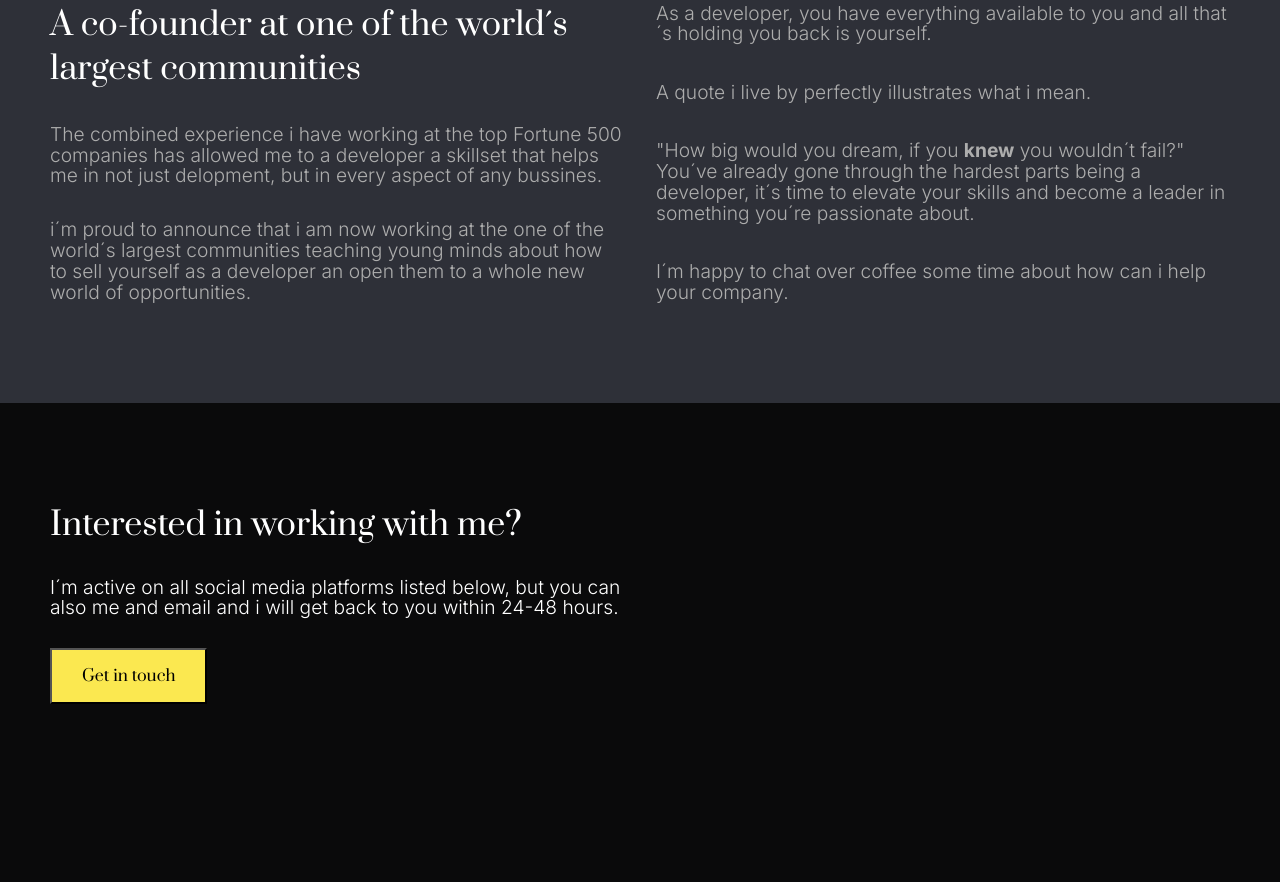
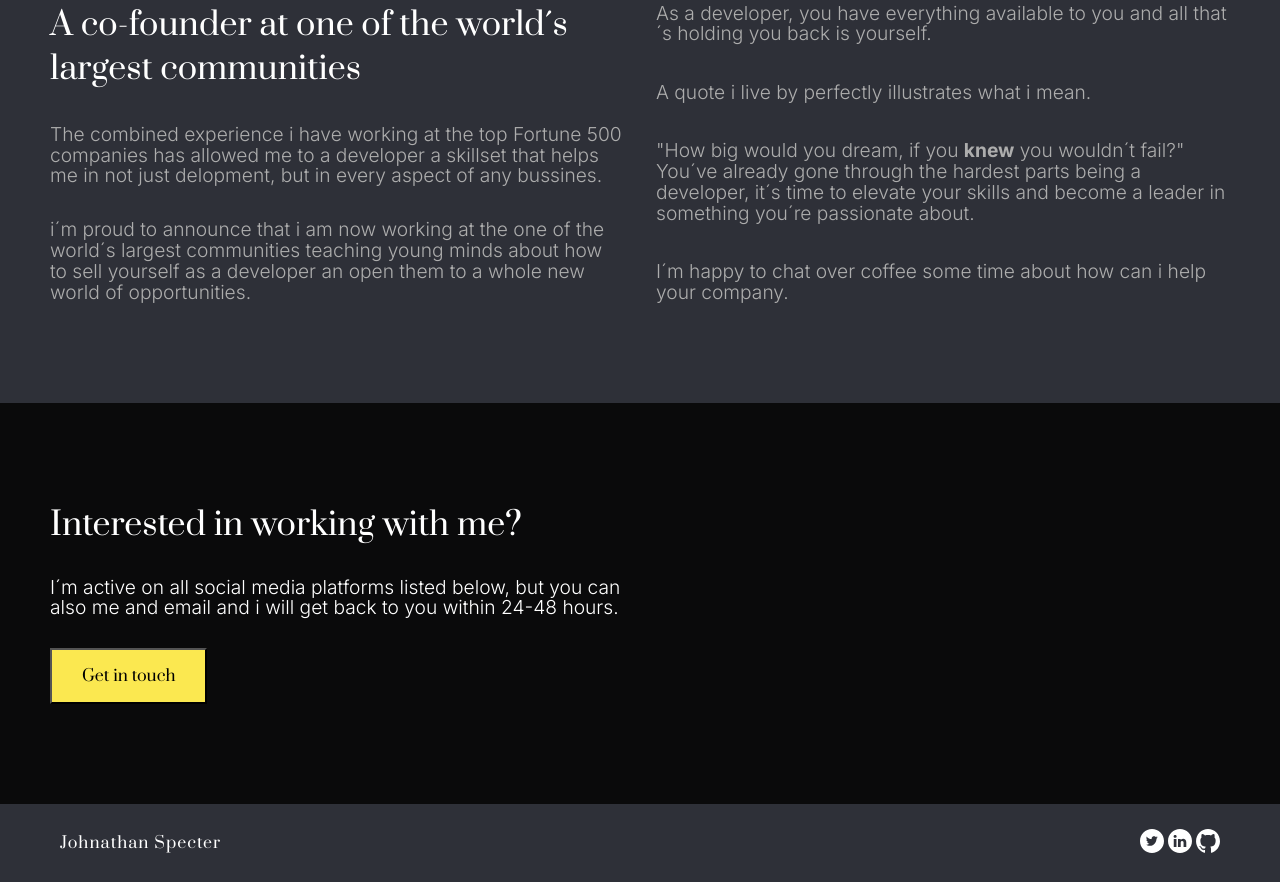
Before and after one commit to JosafatJimenezB/Web-Developer-Portfolio-Codewell, a plain HTML site: page index.html in a window 1280 px wide. Shown: the part 1324-2206 px from the top of the page. Before the commit the page ends 2128 px from the top, so only its background shows below. Drawn offline with nearby package versions, Linux system fonts and the light colour scheme.

Commit message:
add.:añadiendo el footer

```diff
--- a/css/style.css
+++ b/css/style.css
@@ -254,7 +254,27 @@ nav ul li:nth-child(3){
     box-shadow: none;
 }
 
+
+/* -------------- footer --------------- */
+footer{
+    background: #2e3038;
+    margin: 0 auto;
+}
+
+.container-footer{
+    max-width: 1280px;
+    margin: 0 auto;
+    display: flex;
+    padding: 25px 0;
+    align-items: center;
+    justify-content: space-between;
+}
+
+
+
 /* ------------ Responsive ------------- */
+
+
 @media screen and (max-width: 1280px){
     header{
         padding: 50px 50px;
@@ -300,6 +320,11 @@ nav ul li:nth-child(3){
         padding: 100px 50px;
     }
 
+
+    /* ------- footer ------- */
+    .container-footer{
+        padding: 25px 60px;
+    }
 
 }
 
--- a/index.html
+++ b/index.html
@@ -127,6 +127,19 @@
         </section>
     </main>
 
+    <footer>
+        <div class="container-footer">
+            <div class="logo">
+                <h2 class="text-color heading-font">Johnathan Specter</h2>
+            </div>
+            <div class="social-media">
+                <img src="./Assets/Social Icons/Twitter.svg" alt="twitter">
+                <img src="./Assets/Social Icons/LinkedIn.svg" alt="linkedin">
+                <img src="./Assets/Social Icons/Github.svg" alt="github">
+            </div>
+        </div>
+    </footer>
+
 
     <script src="./js/script.js"></script>
 </body>
```
